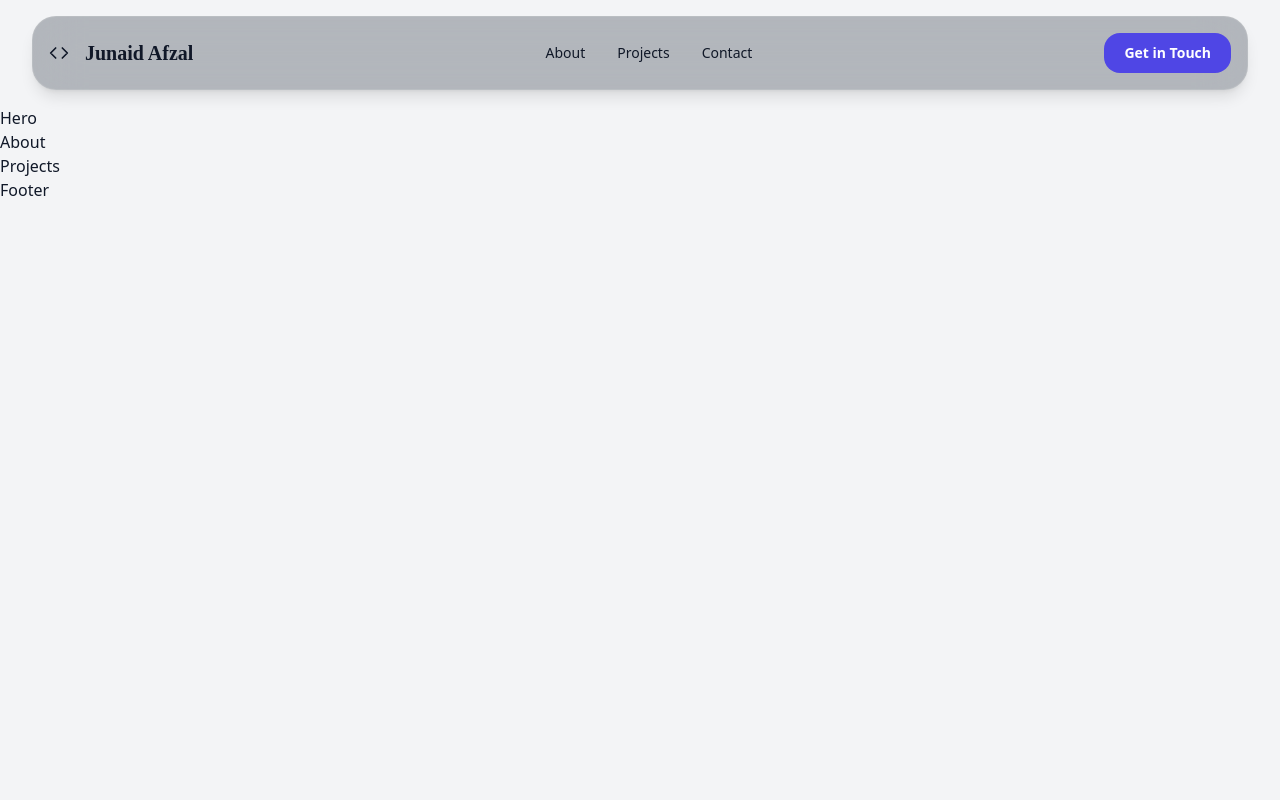
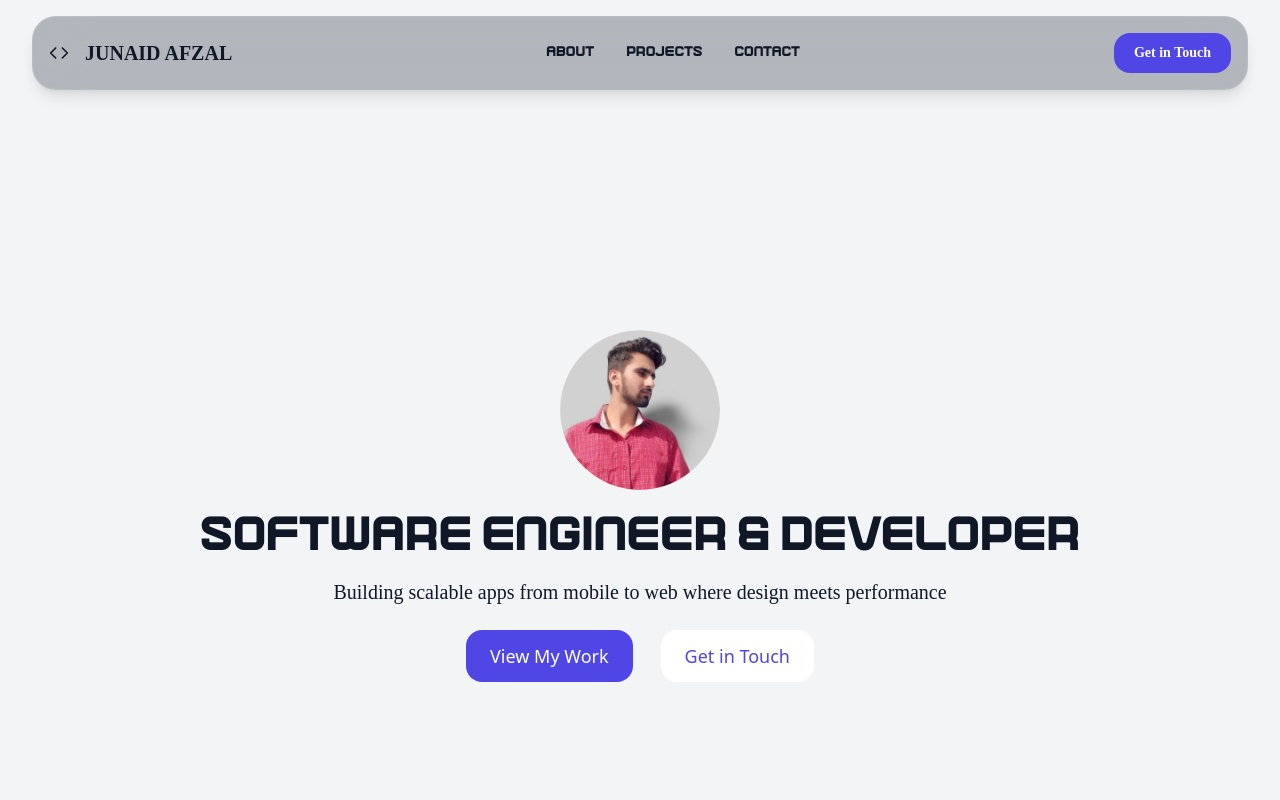
Before and after one commit to junii03/Advance-Web-Programming, a React (Vite) app in the folder assignments/assignment1/: page / in a window 1280 px wide. Shown: the top 800 px of the page. Built offline with nearby package versions, Linux system fonts and the light colour scheme.

Commit message:
Refactor App layout, enhance Header styling, and update Hero component with new content and image

```diff
--- a/assignments/assignment1/src/App.jsx
+++ b/assignments/assignment1/src/App.jsx
@@ -7,7 +7,7 @@ import Projects from "./components/Projects"
 function App() {
 
     return (
-        <body className="bg-background-light dark:bg-background-dark text-gray-900 dark:text-white font-body relative min-h-screen w-full">
+        <body className="bg-background-light dark:bg-background-dark text-gray-900 dark:text-white font-body relative">
             <Header />
             <Hero />
             <About />
--- a/assignments/assignment1/src/components/Header.jsx
+++ b/assignments/assignment1/src/components/Header.jsx
@@ -8,14 +8,14 @@ const Header = () => {
                         <svg className="w-5 h-5" viewBox="0 0 24 24" fill="none" xmlns="http://www.w3.org/2000/svg">
                             <path d="M16 18L22 12L16 6M8 6L2 12L8 18" stroke="currentColor" stroke-width="2" stroke-linecap="round" stroke-linejoin="round" />
                         </svg>
-                        <h2 className="text-xl font-bold font-display">Junaid Afzal</h2>
+                        <h2 className="text-xl font-bold font-display">JUNAID AFZAL</h2>
                     </div>
                     <nav className="hidden md:flex items-center gap-8">
-                        <a className="text-sm font-medium hover:text-primary transition-colors" href="#about">About</a>
-                        <a className="text-sm font-medium hover:text-primary transition-colors" href="#projects">Projects</a>
-                        <a className="text-sm font-medium hover:text-primary transition-colors" href="#contact">Contact</a>
+                        <a className="text-sm font-heading hover:text-primary transition-colors" href="#about">About</a>
+                        <a className="text-sm font-heading hover:text-primary transition-colors" href="#projects">Projects</a>
+                        <a className="text-sm font-heading hover:text-primary transition-colors" href="#contact">Contact</a>
                     </nav>
-                    <a className="hidden md:inline-flex items-center justify-center rounded-lg h-10 px-5 bg-primary text-white text-sm font-bold hover:bg-primary/90 transition-colors" href="#contact">
+                    <a className="hidden md:inline-flex items-center justify-center rounded-lg h-10 px-5 bg-primary text-white text-sm font-bold hover:bg-primary/90 transition-colors font-display" href="#contact">
                         Get in Touch
                     </a>
                     <button className="md:hidden p-2 rounded-md hover:bg-white/10 transition-colors">
--- a/assignments/assignment1/src/components/Hero.jsx
+++ b/assignments/assignment1/src/components/Hero.jsx
@@ -1,8 +1,23 @@
-import React from 'react'
-
+import J from '../assets/J.png'
 const Hero = () => {
     return (
-        <div>Hero</div>
+        <section className="flex flex-col items-center justify-center text-center min-h-screen px-4">
+            <img src={J} alt="Junaid Afzal" className="w-40 h-40 mb-6 rounded-full" />
+            <h1 className="text-4xl sm:text-5xl font-bold mb-4 font-heading">Software Engineer & Developer</h1>
+            <p className="text-lg sm:text-xl max-w-2xl mb-6 font-display">
+                Building scalable apps from mobile to web
+                where design meets performance
+            </p>
+            <div className="flex justify-center gap-3">
+                <a href="#projects" className="inline-block bg-primary text-white px-6 py-3 rounded-lg text-lg font-medium hover:bg-primary/90 transition-colors ">
+                    View My Work
+                </a>
+                <a href="#contact" className="inline-block ml-4 bg-white text-primary px-6 py-3 rounded-lg text-lg font-medium hover:bg-white/90 transition-colors ">
+                    Get in Touch
+                </a>
+            </div>
+        </section>
+
     )
 }
 
--- a/assignments/assignment1/src/index.css
+++ b/assignments/assignment1/src/index.css
@@ -1,4 +1,13 @@
 @import "tailwindcss";
+
+/* Load local font from src/assets */
+@font-face {
+    font-family: 'Geof';
+    src: url('./assets/Geof-BF68c0d79200580.otf') format('opentype');
+    font-weight: 400 700;
+    font-style: normal;
+    font-display: swap;
+}
 
 /* stylelint-disable-next-line */
 @theme {
@@ -8,8 +17,11 @@
     --color-background-dark: #111827;
 
     /* Fonts */
+    /* Prefer the bundled Geof font for headings, fall back to system fonts */
+    --font-heading: 'Geof', "Montserrat", system-ui, -apple-system, "Segoe UI", Roboto, "Helvetica Neue", Arial, sans-serif;
     --font-display: "Josefin Slab", serif;
-    --font-body: "Noto Sans", sans-serif;
+    --font-medium: "Poppins", system-ui, -apple-system, "Segoe UI", Roboto, "Helvetica Neue", Arial, sans-serif;
+    --font-body: "Noto Sans", system-ui, -apple-system, "Segoe UI", Roboto, "Helvetica Neue", Arial, sans-serif;
 
     /* Border radius */
     --radius: 0.5rem;
```
